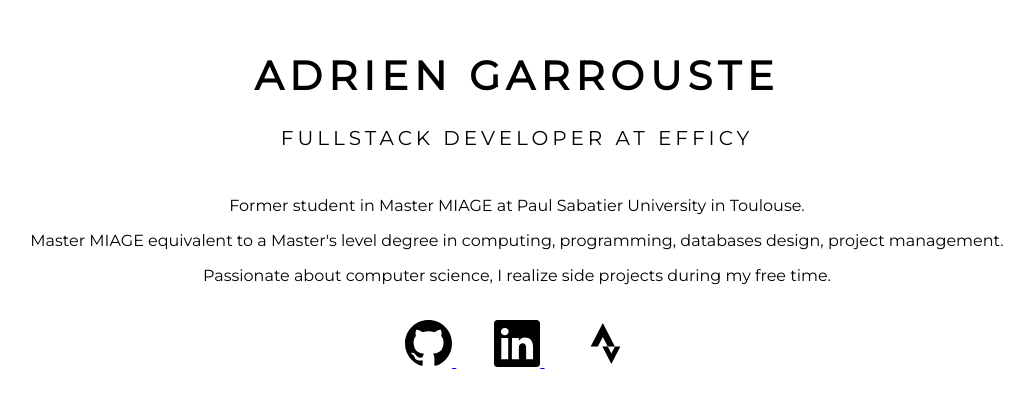
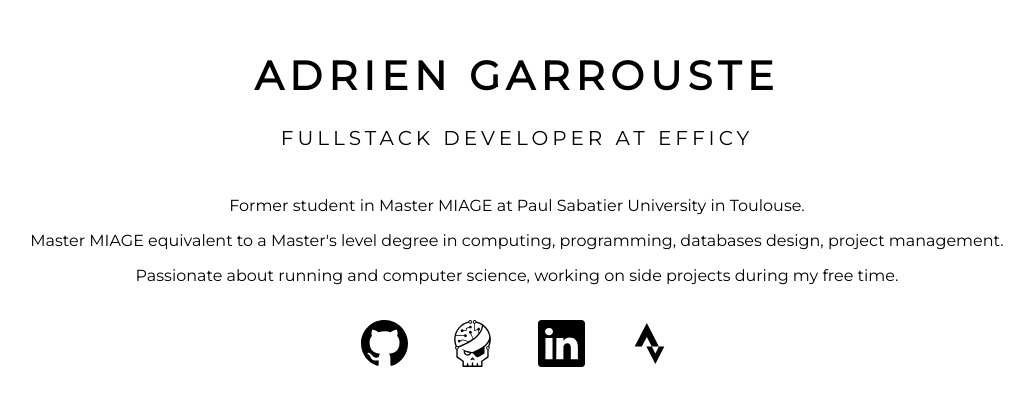
Before and after one commit to garrou/portfolio, a Svelte app: page / in a window 1280 px wide. Shown: the part 201-606 px from the top of the page, without its empty margins (123-1153 px from the left). Built offline with nearby package versions, Linux system fonts and the light colour scheme.

Commit message:
Add RootMe svg + fix text decoration

```diff
--- a/src/App.svelte
+++ b/src/App.svelte
@@ -10,11 +10,12 @@
 		sentences={[
 			"Former student in Master MIAGE at Paul Sabatier University in Toulouse.",
 			"Master MIAGE equivalent to a Master's level degree in computing, programming, databases design, project management.",
-			"Passionate about computer science, I realize side projects during my free time."
+			"Passionate about running and computer science, working on side projects during my free time."
 		]}
 		networks={
 			[
 				{ name: "Github", url: "https://github.com/garrou" },
+				{ name: "RootMe", url: "https://www.root-me.org/ER-280652" },
 				{ name: "Linkedin", url: "https://linkedin.com/in/adriengarrouste" },
 				{ name: "Strava", url: "https://strava.com/athletes/87349975" }
 			]
--- a/src/components/Intro.svelte
+++ b/src/components/Intro.svelte
@@ -32,6 +32,10 @@
     font-size: 40px;
   }
 
+  a {
+    text-decoration: none;
+  }
+
   .subtitle {
     font-size: 20px;
     letter-spacing: 4px;
```
Also changed, not shown: public/icons/rootme.svg (added), 1 other file (tests, documents, lock files or other folders).
